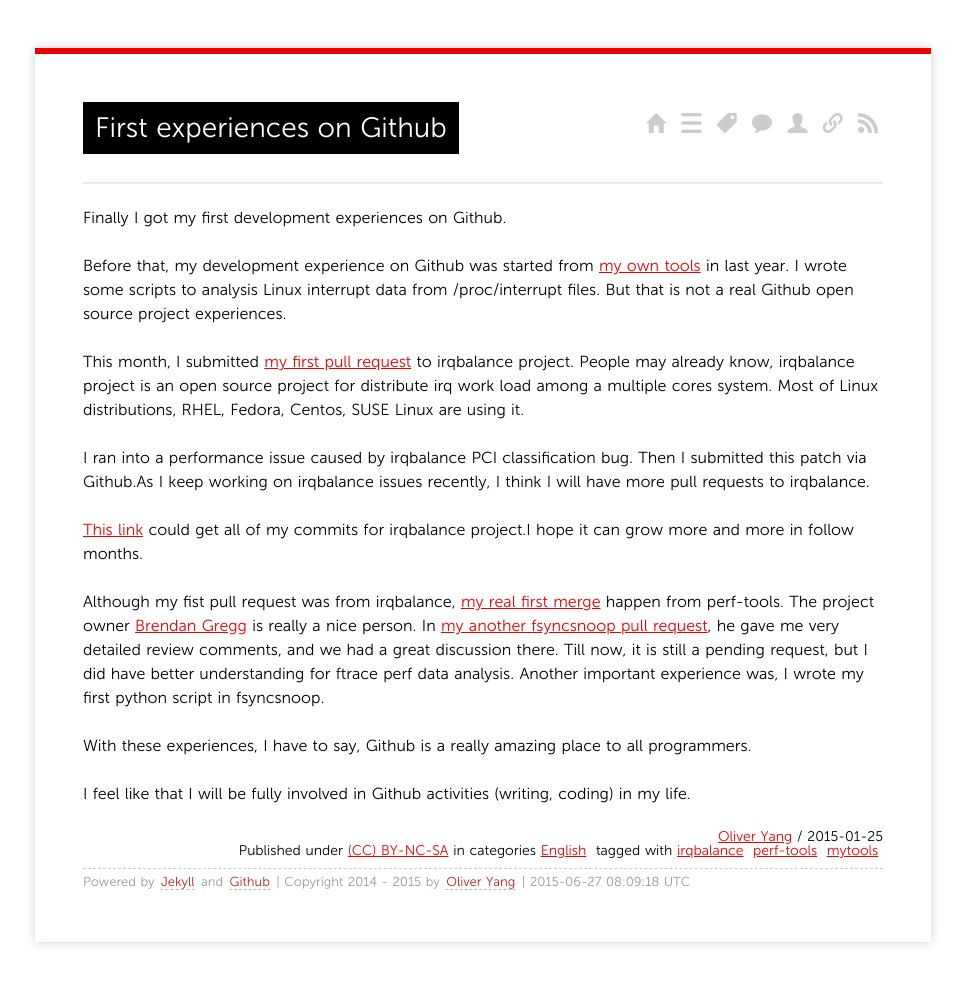
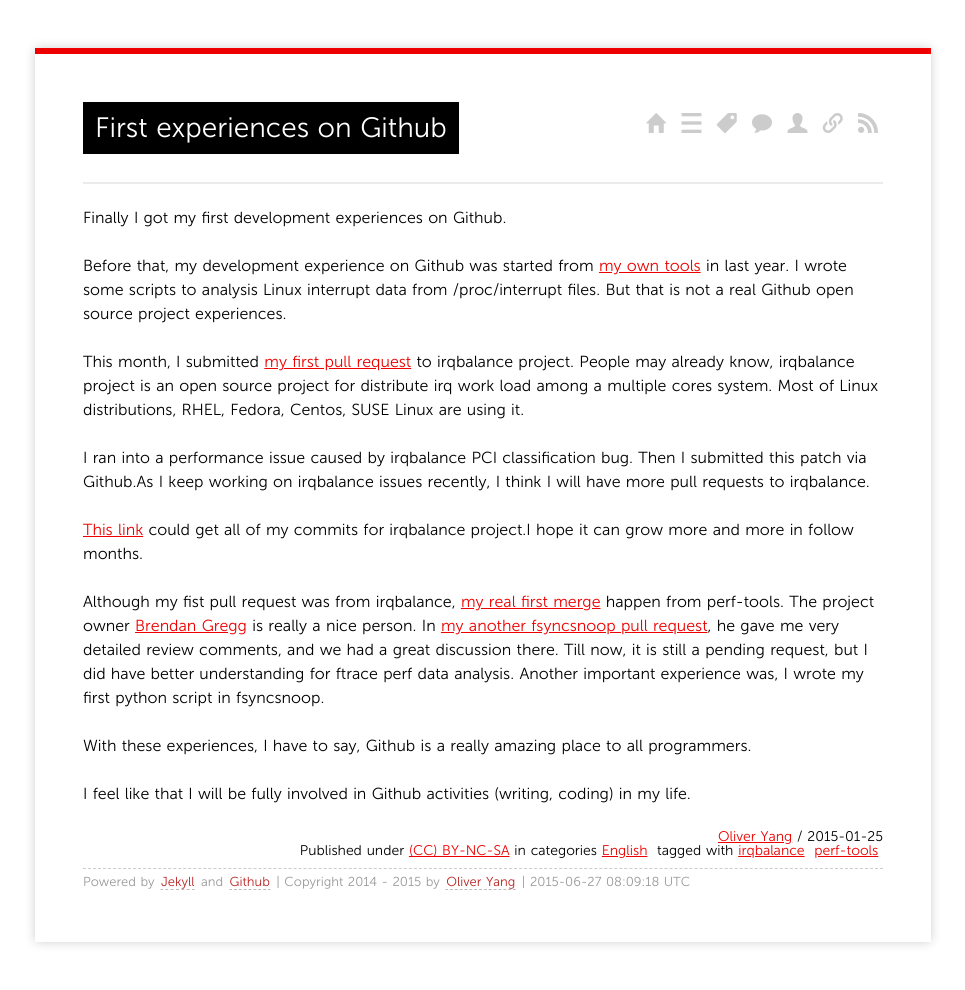
Before and after one commit to yangoliver/yangoliver.github.io, a Jekyll site: the page built from _posts/2015/2015-01-25-first-experience-on-github.md, in a window 1280 px wide. Shown: the whole page, without its empty margins (157-1122 px from the left). Built offline with Jekyll 4.4.1, drawn with Linux system fonts in a browser that asks for light colours; Markdown is read by kramdown in place of the engine named in the settings; comment, search, counter and statistics services are not loaded.

Commit message:
tags cleanup, removed mytools
Signed-off-by: Yong Yang <yangoliver@gmail.com>

```diff
--- a/_posts/2015/2015-01-25-first-experience-on-github.md
+++ b/_posts/2015/2015-01-25-first-experience-on-github.md
@@ -4,7 +4,7 @@ title: First experiences on Github
 categories:
 - English
 tags:
-- [irqbalance, perf-tools, mytools]
+- [irqbalance, perf-tools]
 ---
 
 Finally I got my first development experiences on Github.
```
